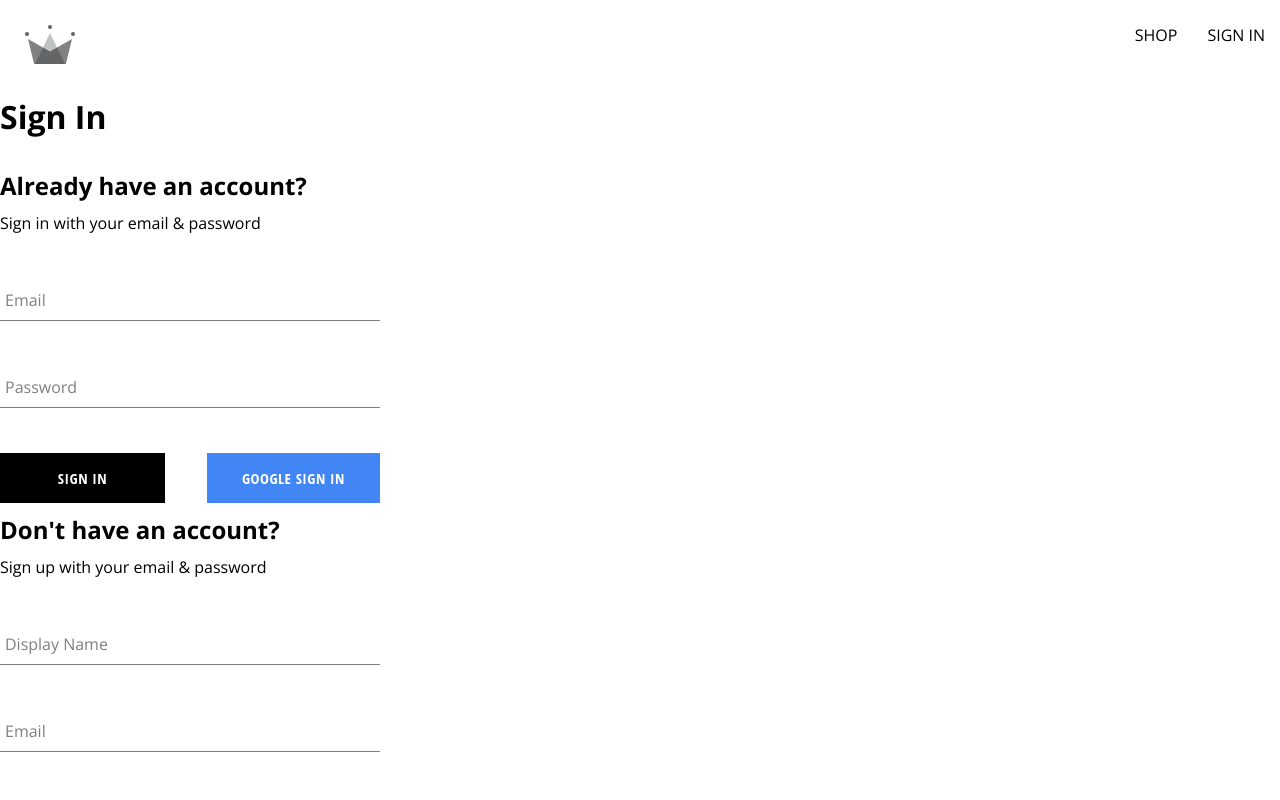
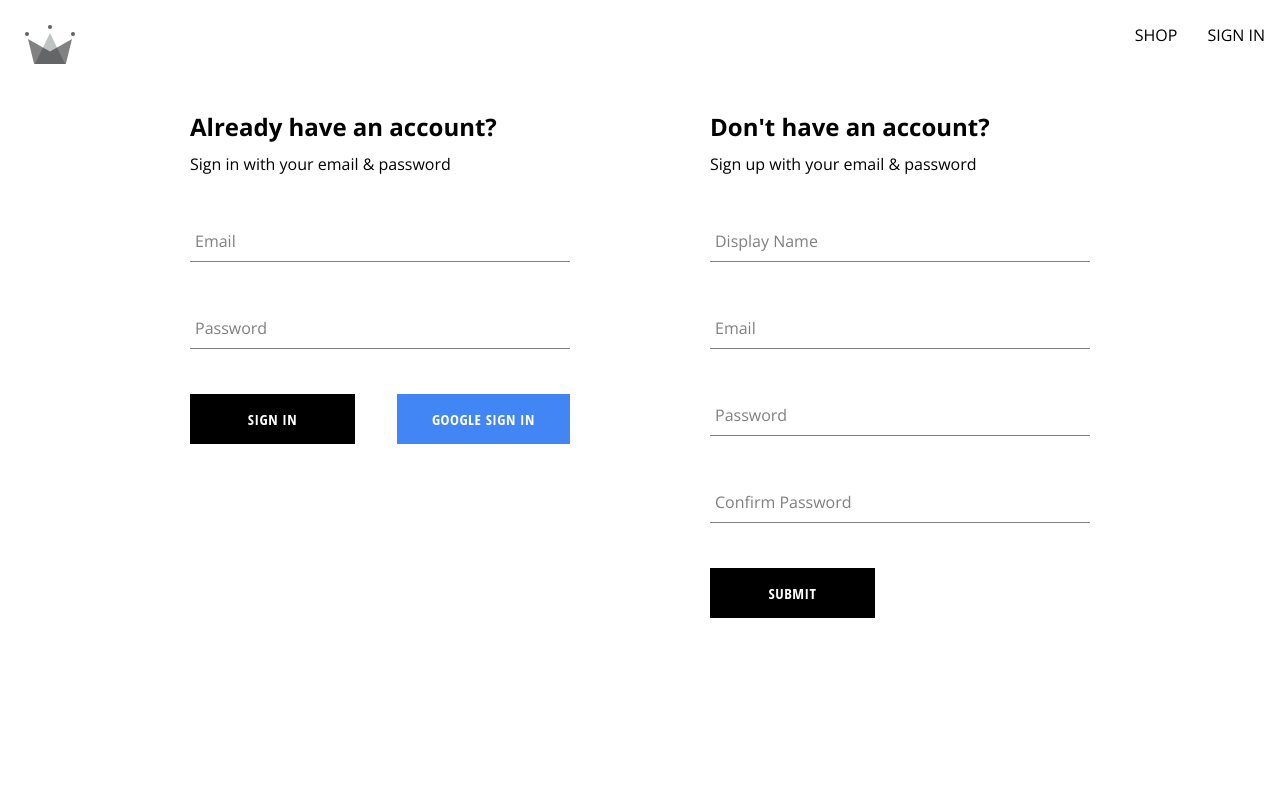
Before and after one commit to Chiewy23/crwn-clothing, a React (Create React App) app: page /auth in a window 1280 px wide. Shown: the top 800 px of the page. Built offline with nearby package versions, Linux system fonts and the light colour scheme.

Commit message:
Styling applied to sign-in page.

```diff
--- a/src/routes/authentication/authentication.component.jsx
+++ b/src/routes/authentication/authentication.component.jsx
@@ -1,28 +1,11 @@
-import { createUserDocumentFromAuth, auth } from "../../utilities/firebase/firebase.utils";
-import { getRedirectResult } from "firebase/auth";
-import { useEffect } from "react";
-
 import SignUpForm from "../../components/sign-up-form/sign-up-form.components";
 import SignInForm from "../../components/sign-in-form/sign-in-form.components";
 
+import "./authentication.styles.scss";
+
 const Authentication = () => {
-
-    useEffect(() => {
-        const fetchData = async () => {
-            const response = await getRedirectResult(auth);
-            if (response) {
-                return await createUserDocumentFromAuth(response.user);
-            } else {
-                console.log("User not signed-in");
-            }
-        }
-
-        fetchData();
-    }, []);
-
     return (
-        <div>
-            <h1>Sign In</h1>
+        <div className="authentication-container">
             <SignInForm />
             <SignUpForm />
         </div>
--- /dev/null
+++ b/src/routes/authentication/authentication.styles.scss
@@ -0,0 +1,6 @@
+.authentication-container {
+    display: flex;
+    width: 900px;
+    justify-content: space-between;
+    margin: 30px auto;
+}
```
